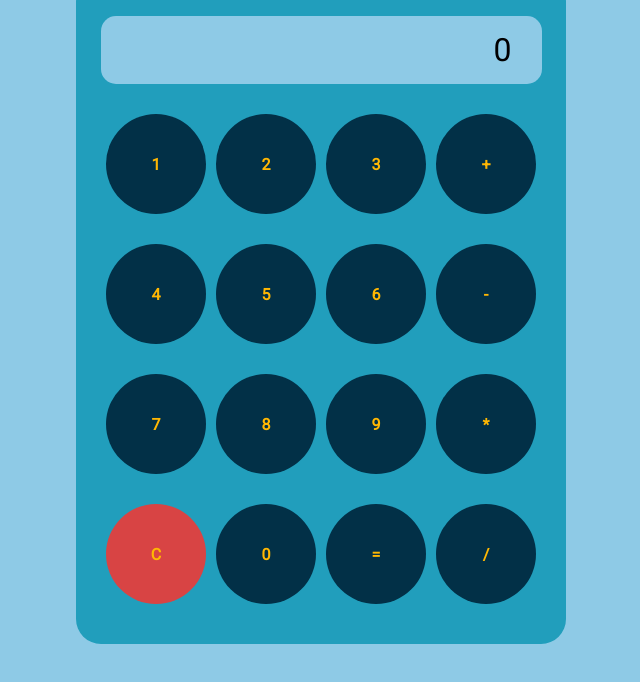
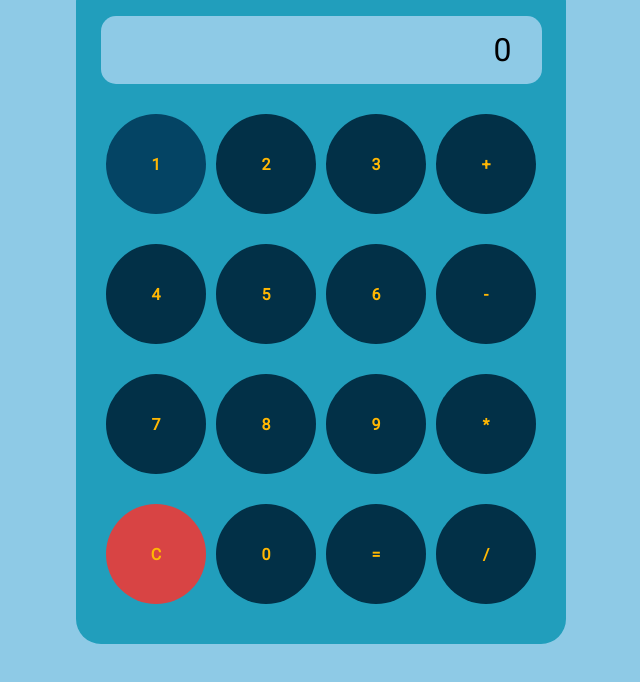
Before and after one commit to PraneethJain/calculator, a plain HTML site: page index.html in a window 1280 px wide. In both pictures the pointer is over the element 475 px from the left and 272 px from the top of the page. Shown: the part 108-790 px from the top of the page, without its empty margins (319-959 px from the left). Drawn offline with Linux system fonts and the light colour scheme.

Commit message:
Added button animations

```diff
--- a/style.css
+++ b/style.css
@@ -50,6 +50,13 @@ body {
     margin: 15px 5px;
 }
 
+.row > div:hover {
+    background-color: #044464;
+}
+.row > div:active {
+    background-color: #021a25;
+}
+
 #clear {
     background-color: rgb(216, 68, 68);
 }
```
